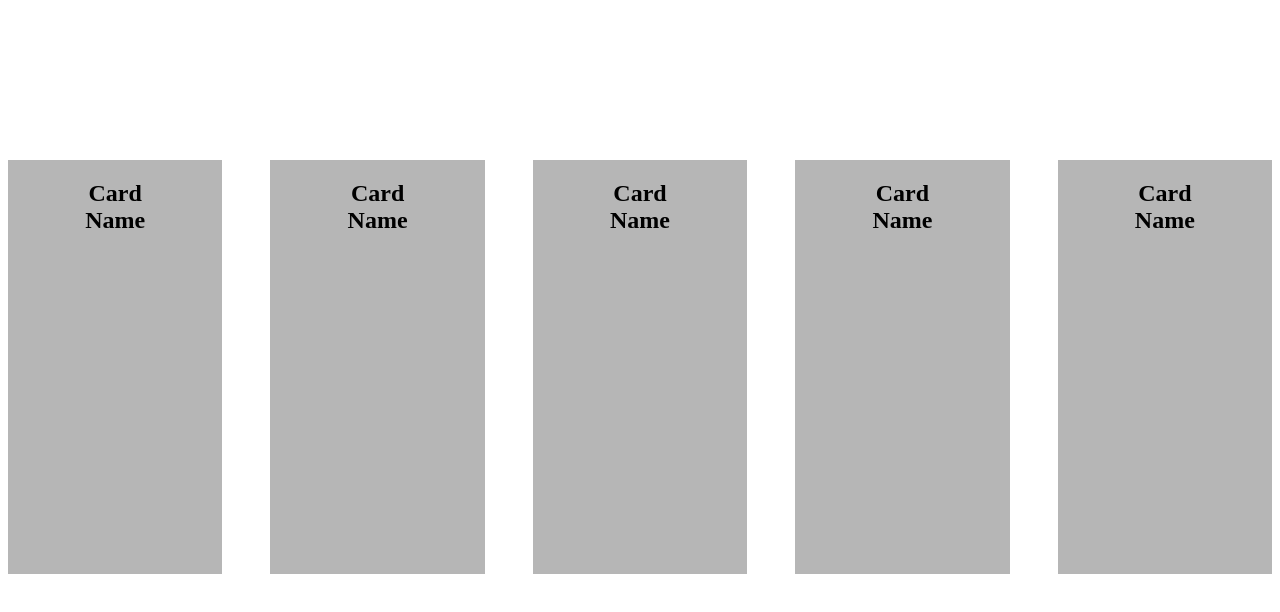
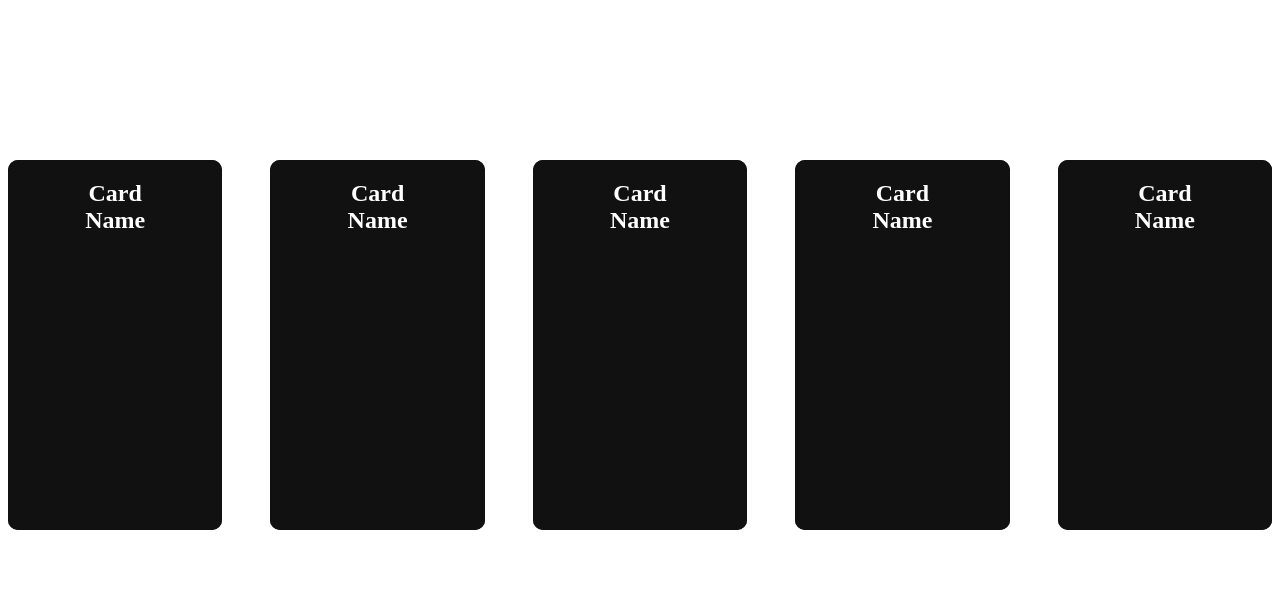
Before and after one commit to bsmrdel101/prime-spike, a plain HTML site: page index.html in a window 1280 px wide. Drawn offline with Linux system fonts and the light colour scheme.

Commit message:
actually done

```diff
--- a/index.html
+++ b/index.html
@@ -10,19 +10,19 @@
 </head>
 <body>
     <div class="container">
-        <div class="card">
+        <div class="card glow">
             <h2>Card Name</h2>
         </div>
-        <div class="card">
+        <div class="card glow">
             <h2>Card Name</h2>
         </div>
-        <div class="card">
+        <div class="card glow">
             <h2>Card Name</h2>
         </div>
-        <div class="card">
+        <div class="card glow">
             <h2>Card Name</h2>
         </div>
-        <div class="card">
+        <div class="card glow">
             <h2>Card Name</h2>
         </div>
     </div>
--- a/styles.css
+++ b/styles.css
@@ -14,3 +14,70 @@
 .card:hover {
     transform:translateY(-25px);
 }
+
+.glow {
+    height: 50px;
+    border: none;
+    outline: none;
+    color: #fff;
+    background: #111;
+    cursor: pointer;
+    position: relative;
+    z-index: 0;
+    border-radius: 10px;
+    display: block;
+    margin-left: auto;
+    margin-right: auto;
+    width: 20%;
+}
+
+.glow {
+    width: fit-content;
+}
+
+.glow:before {
+    content: '';
+    background: linear-gradient(45deg, #ff0000, #ff7300, #fffb00, #48ff00, #00ffd5, #002bff, #7a00ff, #ff00c8, #ff0000);
+    position: absolute;
+    top: -2px;
+    left:-2px;
+    background-size: 400%;
+    z-index: -1;
+    filter: blur(5px);
+    width: calc(100% + 4px);
+    height: calc(100% + 4px);
+    animation: glowing 20s linear infinite;
+    opacity: 0;
+    transition: opacity .3s ease-in-out;
+    border-radius: 10px;
+}
+
+.glow:active {
+    color: #000
+}
+
+.glow:active:after {
+    background: transparent;
+}
+
+.glow:hover:before {
+    opacity: 1;
+}
+
+.glow:after {
+    z-index: -1;
+    content: '';
+    position: absolute;
+    width: 100%;
+    height: 100%;
+    background: #111;
+    left: 0;
+    top: 0;
+    border-radius: 10px;
+}
+
+@keyframes glowing {
+    0% { background-position: 0 0; }
+    50% { background-position: 400% 0; }
+    100% { background-position: 0 0; }
+}
```
